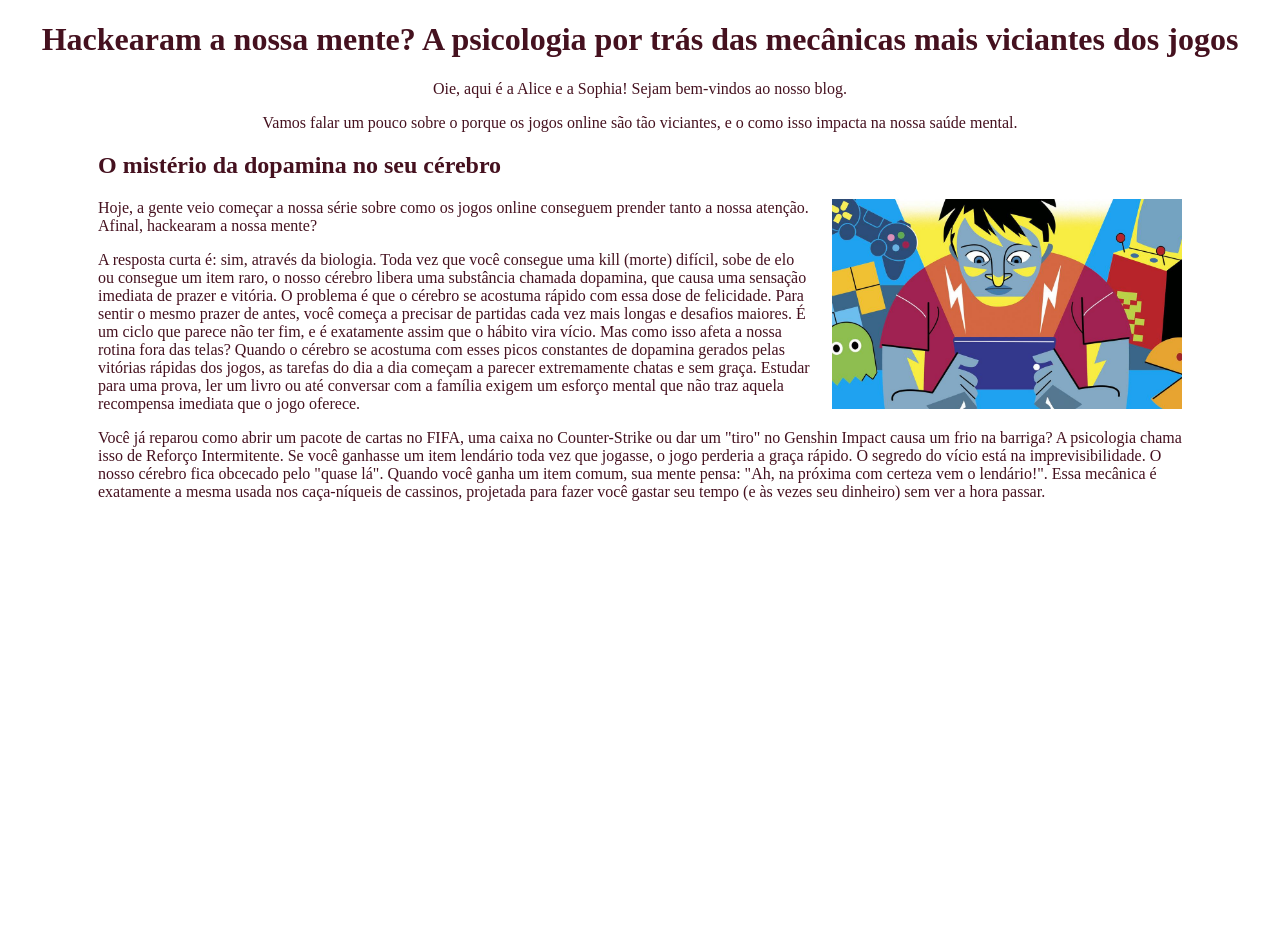
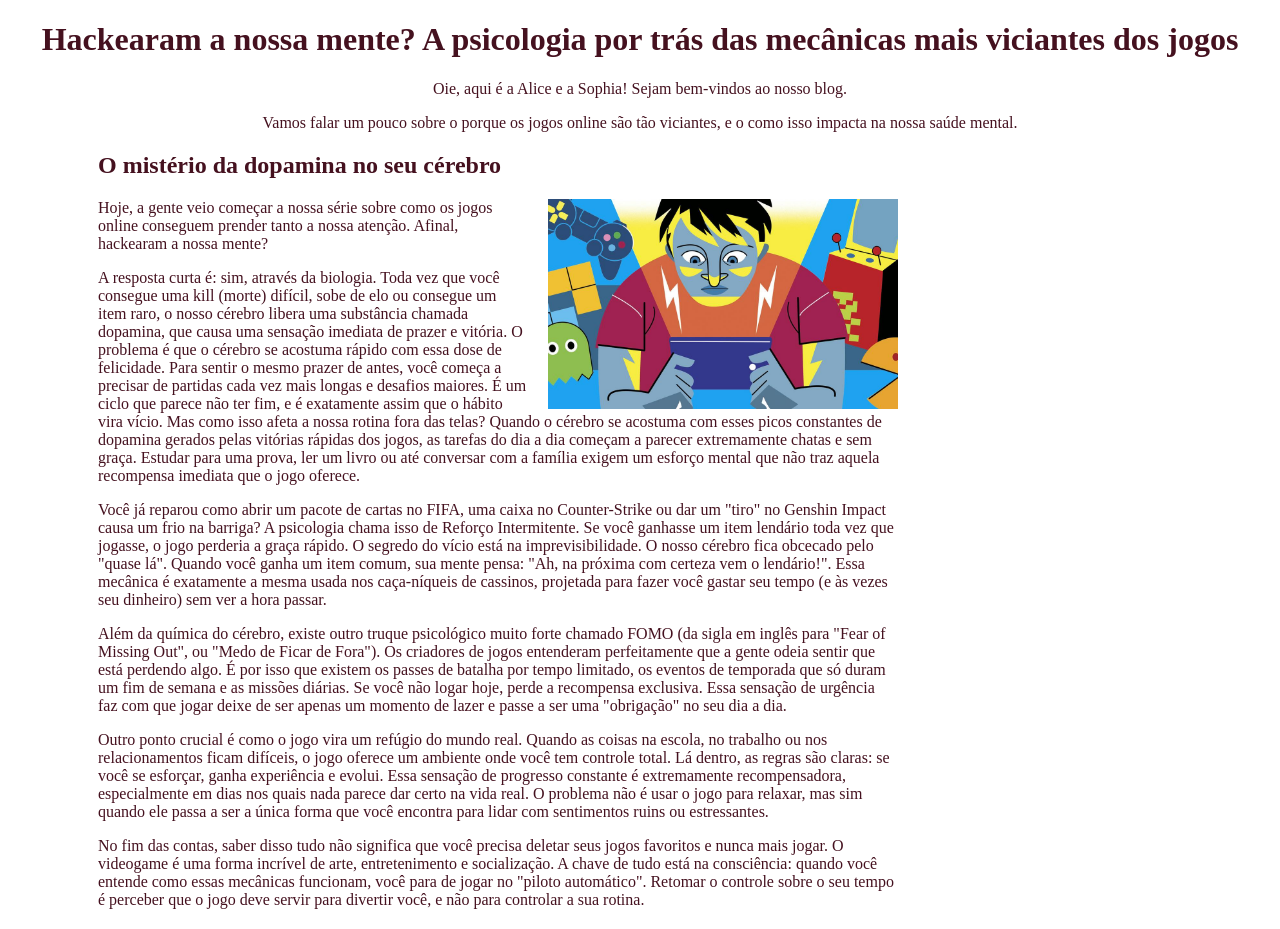
Before and after one commit to sophiaealice-hub/blog-joguinhos, a plain HTML site: page index.html in a window 1280 px wide. Before the commit the page ends 800 px from the top, so only its background shows below. Drawn offline with Linux system fonts and the light colour scheme.

Commit message:
aaaaaaaaaa

```diff
--- a/index.html
+++ b/index.html
@@ -15,7 +15,7 @@ main{
     background-color: #ffffff;
     color: #45111F;
     text-align: left;
-    max-width: 1200px;
+    max-width: 800px;
     margin: 20px 70px;
     padding: 0 20px;
       }
@@ -24,6 +24,7 @@ main{
    float: right;
   width: 350px;
   margin-left: 20px;
+  max-width: 100%;
     }
 
 
@@ -67,9 +68,16 @@ main{
      um item comum, sua mente pensa: "Ah, na próxima com certeza vem o lendário!". Essa mecânica é exatamente a
      mesma usada nos caça-níqueis de cassinos, projetada para fazer você gastar seu tempo (e às vezes seu dinheiro)
      sem ver a hora passar.</p>
-
-
-    </p>
+     <p>Além da química do cérebro, existe outro truque psicológico muito forte chamado FOMO (da sigla em inglês para "Fear of Missing Out", ou "Medo de Ficar de Fora"). Os criadores de jogos entenderam perfeitamente que a gente odeia sentir que está perdendo algo. É por isso que existem os passes de batalha por tempo limitado, os eventos de temporada que só duram um fim de semana e as missões diárias. Se você não logar hoje, perde a recompensa exclusiva. Essa sensação de urgência faz com que jogar deixe de ser apenas um momento de lazer e passe a ser uma "obrigação" no seu dia a dia.</p>
+     <p>Outro ponto crucial é como o jogo vira um refúgio do mundo real. Quando as coisas na escola, no trabalho ou nos relacionamentos ficam
+        difíceis, o jogo oferece um ambiente onde você tem controle total. Lá dentro, as regras são claras: se você se esforçar, ganha experiência
+        e evolui. Essa sensação de progresso constante é extremamente recompensadora, especialmente em dias nos quais nada parece dar certo na vida real. O
+         problema não é usar o jogo para relaxar, mas sim quando ele passa a ser a única forma que você encontra para lidar com sentimentos ruins ou estressantes.</p>
+     <p>No fim das contas, saber disso tudo não significa que você precisa deletar seus jogos favoritos e nunca mais jogar.
+        O videogame é uma forma incrível de arte, entretenimento e socialização. A chave de tudo está na consciência: quando você entende como essas
+        mecânicas funcionam, você para de jogar no "piloto automático". Retomar o controle sobre o seu tempo é perceber que o jogo deve servir para divertir
+        você, e não para controlar a sua rotina.</p>
+      </p>
 
 
 
```
